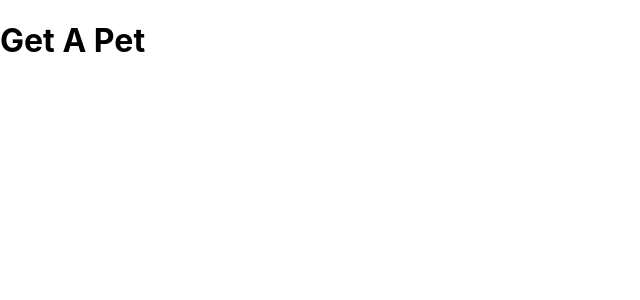
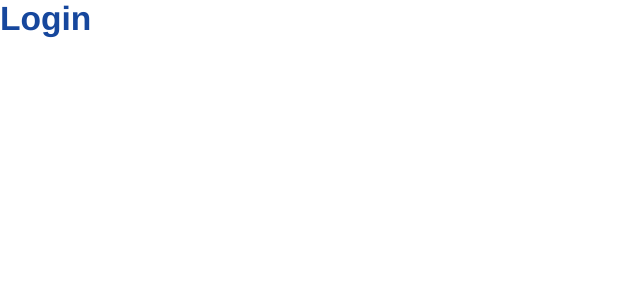
Before and after one commit to valdeirgsilva/get-a-pet, a React (Create React App) app in the folder frontend/: page /login in a window 1280 px wide. Shown: the top 300 px of the page, without its empty margins (0-640 px from the left). Built offline with nearby package versions, Linux system fonts and the light colour scheme; the HTML template or start-up script is replaced by a standard one.

Commit message:
Inserindo o React Router

```diff
--- a/frontend/src/App.js
+++ b/frontend/src/App.js
@@ -1,8 +1,19 @@
+import { BrowserRouter as Router, Routes, Route } from 'react-router-dom';
+
+// pages
+import Login from './components/pages/Auth/Login';
+import Register from './components/pages/Auth/Register';
+import Home from './components/pages/Home';
+
 function App() {
   return (
-    <div className="App">
-      <h1>Get A Pet</h1>
-    </div>
+    <Router>
+      <Routes>
+        <Route path='/login' element={<Login />} />
+        <Route path='/register' element={<Register />} />
+        <Route path='/' element={<Home />} />
+      </Routes>
+    </Router>
   );
 }
 
--- /dev/null
+++ b/frontend/src/components/pages/Auth/Login.js
@@ -0,0 +1,9 @@
+function Login() {
+  return (
+    <section>
+      <h1>Login</h1>
+    </section>
+  );
+}
+
+export default Login;
--- /dev/null
+++ b/frontend/src/components/pages/Auth/Register.js
@@ -0,0 +1,9 @@
+function Register() {
+  return (
+    <section>
+      <h1>Register</h1>
+    </section>
+  );
+}
+
+export default Register;
--- /dev/null
+++ b/frontend/src/components/pages/Home.js
@@ -0,0 +1,9 @@
+function Home() {
+  return (
+    <section>
+      <h1>Home</h1>
+    </section>
+  );
+}
+
+export default Home;
--- a/frontend/src/index.css
+++ b/frontend/src/index.css
@@ -1,13 +1,17 @@
-body {
+* {
+  padding: 0;
   margin: 0;
-  font-family: -apple-system, BlinkMacSystemFont, 'Segoe UI', 'Roboto', 'Oxygen',
-    'Ubuntu', 'Cantarell', 'Fira Sans', 'Droid Sans', 'Helvetica Neue',
-    sans-serif;
-  -webkit-font-smoothing: antialiased;
-  -moz-osx-font-smoothing: grayscale;
+  font-family: Helvetica;
+  box-sizing: border-box;
 }
 
-code {
-  font-family: source-code-pro, Menlo, Monaco, Consolas, 'Courier New',
-    monospace;
+h1 {
+  color: #16479d;
+  margin-bottom: 1em;
+  font-size: 2.1em;
 }
+
+.bold {
+  font-weight: bold;
+  color: #16479d;
+}
```
